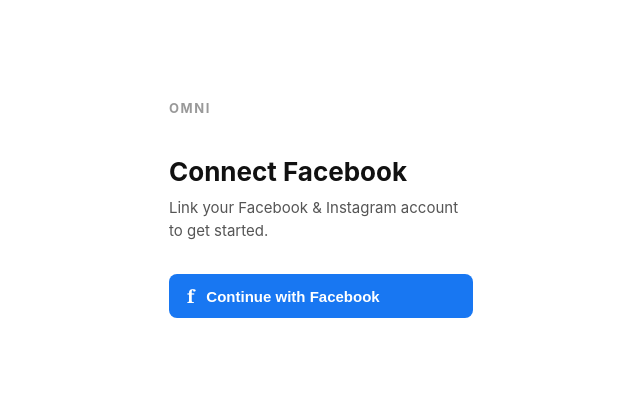
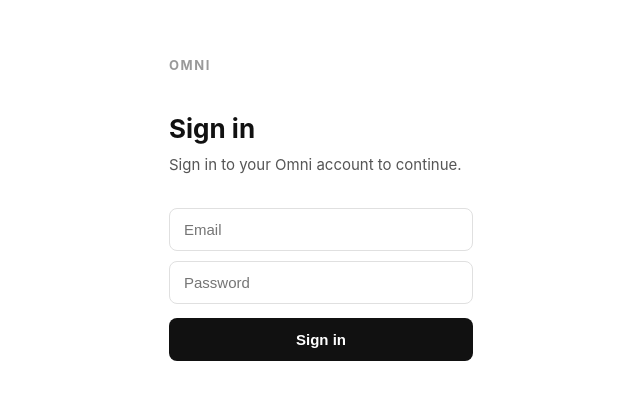
Before and after one commit to ifan-anomali/omni-connect, a React (Vite) app: page / in a window 1280 px wide. Shown: the part 191-590 px from the top of the page, without its empty margins (319-959 px from the left). Built offline with nearby package versions, Linux system fonts and the light colour scheme; no server answers.

Commit message:
Add login step before Meta connect

```diff
--- a/src/App.css
+++ b/src/App.css
@@ -69,6 +69,22 @@
   font-family: Georgia, serif;
 }
 
+.btn-primary {
+  width: 100%;
+  padding: 13px 18px;
+  background: #111;
+  color: #fff;
+  border: none;
+  border-radius: 8px;
+  font-size: 15px;
+  font-weight: 600;
+  cursor: pointer;
+  transition: opacity 0.15s;
+  margin-top: 4px;
+}
+.btn-primary:hover { opacity: 0.8; }
+.btn-primary:disabled { opacity: 0.5; cursor: not-allowed; }
+
 .btn-text {
   background: none;
   border: none;
@@ -80,3 +96,22 @@
   text-decoration: underline;
   text-underline-offset: 3px;
 }
+
+.input {
+  display: block;
+  width: 100%;
+  padding: 12px 14px;
+  border: 1.5px solid #e0e0e0;
+  border-radius: 8px;
+  font-size: 15px;
+  margin-bottom: 10px;
+  outline: none;
+  transition: border-color 0.15s;
+}
+.input:focus { border-color: #111; }
+
+.err {
+  font-size: 13px;
+  color: #c62828;
+  margin-bottom: 10px;
+}
--- a/src/App.jsx
+++ b/src/App.jsx
@@ -3,27 +3,74 @@
 const API_URL = import.meta.env.VITE_API_URL || 'https://api.omni7.io'
 
 export default function App() {
-  const [status, setStatus] = useState('idle')
-  const [message, setMessage] = useState('')
+  const [status, setStatus] = useState('checking') // checking | login | idle | loading | success | error
+  const [error, setError] = useState('')
   const [metaUser, setMetaUser] = useState(null)
+  const [form, setForm] = useState({ Email: '', Password: '' })
+  const [loggingIn, setLoggingIn] = useState(false)
 
   useEffect(() => {
     const params = new URLSearchParams(window.location.search)
     const code = params.get('code')
-    const error = params.get('error')
+    const oauthError = params.get('error')
 
-    if (error) {
-      setStatus('error')
-      setMessage('Authorisation was cancelled.')
+    if (oauthError) {
       window.history.replaceState({}, '', window.location.pathname)
+      checkSession().then(loggedIn => {
+        if (loggedIn) { setStatus('idle'); setError('Authorisation was cancelled.') }
+      })
       return
     }
 
     if (code) {
-      setStatus('loading')
-      handleCallback(code)
+      window.history.replaceState({}, '', window.location.pathname)
+      checkSession().then(loggedIn => {
+        if (loggedIn) {
+          setStatus('loading')
+          handleCallback(code)
+        }
+      })
+      return
     }
+
+    checkSession().then(loggedIn => {
+      setStatus(loggedIn ? 'idle' : 'login')
+    })
   }, [])
+
+  async function checkSession() {
+    try {
+      const res = await fetch(`${API_URL}/api/v1/auth/user/detail`, {
+        credentials: 'include',
+      })
+      return res.ok
+    } catch {
+      return false
+    }
+  }
+
+  async function handleLogin(e) {
+    e.preventDefault()
+    setLoggingIn(true)
+    setError('')
+    try {
+      const res = await fetch(`${API_URL}/api/v1/auth/public/login`, {
+        method: 'POST',
+        credentials: 'include',
+        headers: { 'Content-Type': 'application/json' },
+        body: JSON.stringify(form),
+      })
+      if (!res.ok) {
+        setError('Incorrect email or password.')
+        setLoggingIn(false)
+        return
+      }
+      setStatus('idle')
+    } catch {
+      setError('Could not reach the server.')
+    }
+    setLoggingIn(false)
+  }
 
   async function handleCallback(code) {
     try {
@@ -33,52 +80,79 @@
       )
       const data = await res.json().catch(() => ({}))
       if (!res.ok) {
-        setStatus('error')
-        setMessage(data?.message || 'Something went wrong. Please try again.')
+        setError(data?.message || 'Something went wrong.')
+        setStatus('idle')
         return
       }
       setMetaUser(data)
       setStatus('success')
-      window.history.replaceState({}, '', window.location.pathname)
     } catch {
-      setStatus('error')
-      setMessage('Could not reach the server. Check your connection.')
+      setError('Could not reach the server.')
+      setStatus('idle')
     }
   }
 
   async function handleConnect() {
     setStatus('loading')
+    setError('')
     try {
       const res = await fetch(`${API_URL}/api/v1/connect/user/meta`, {
         method: 'POST',
         credentials: 'include',
       })
-      if (res.status === 401) {
-        setStatus('error')
-        setMessage('You need to be logged in first.')
-        return
-      }
       if (!res.ok) {
-        setStatus('error')
-        setMessage('Something went wrong. Please try again.')
+        setError('Something went wrong. Please try again.')
+        setStatus('idle')
         return
       }
       const data = await res.json()
       window.location.href = data.url
     } catch {
-      setStatus('error')
-      setMessage('Could not reach the server. Check your connection.')
+      setError('Could not reach the server.')
+      setStatus('idle')
     }
   }
+
+  if (status === 'checking') return null
 
   return (
     <div className="wrap">
       <p className="wordmark">omni</p>
 
+      {status === 'login' && (
+        <>
+          <h1>Sign in</h1>
+          <p className="sub">Sign in to your Omni account to continue.</p>
+          <form onSubmit={handleLogin}>
+            <input
+              className="input"
+              type="email"
+              placeholder="Email"
+              value={form.Email}
+              onChange={e => setForm(f => ({ ...f, Email: e.target.value }))}
+              required
+            />
+            <input
+              className="input"
+              type="password"
+              placeholder="Password"
+              value={form.Password}
+              onChange={e => setForm(f => ({ ...f, Password: e.target.value }))}
+              required
+            />
+            {error && <p className="err">{error}</p>}
+            <button className="btn-primary" type="submit" disabled={loggingIn}>
+              {loggingIn ? 'Signing in...' : 'Sign in'}
+            </button>
+          </form>
+        </>
+      )}
+
       {status === 'idle' && (
         <>
           <h1>Connect Facebook</h1>
           <p className="sub">Link your Facebook & Instagram account to get started.</p>
+          {error && <p className="err">{error}</p>}
           <button className="btn-fb" onClick={handleConnect}>
             <span className="fb-f">f</span>
             Continue with Facebook
@@ -94,15 +168,9 @@
         <>
           <h1>You're connected</h1>
           {metaUser && <p className="sub">Logged in as <strong>{metaUser.meta_user_name}</strong></p>}
-          <button className="btn-text" onClick={() => setStatus('idle')}>Connect another account</button>
-        </>
-      )}
-
-      {status === 'error' && (
-        <>
-          <h1>Something went wrong</h1>
-          <p className="sub">{message}</p>
-          <button className="btn-fb" onClick={() => setStatus('idle')}>Try again</button>
+          <button className="btn-text" onClick={() => { setStatus('idle'); setError('') }}>
+            Connect another account
+          </button>
         </>
       )}
     </div>
```
